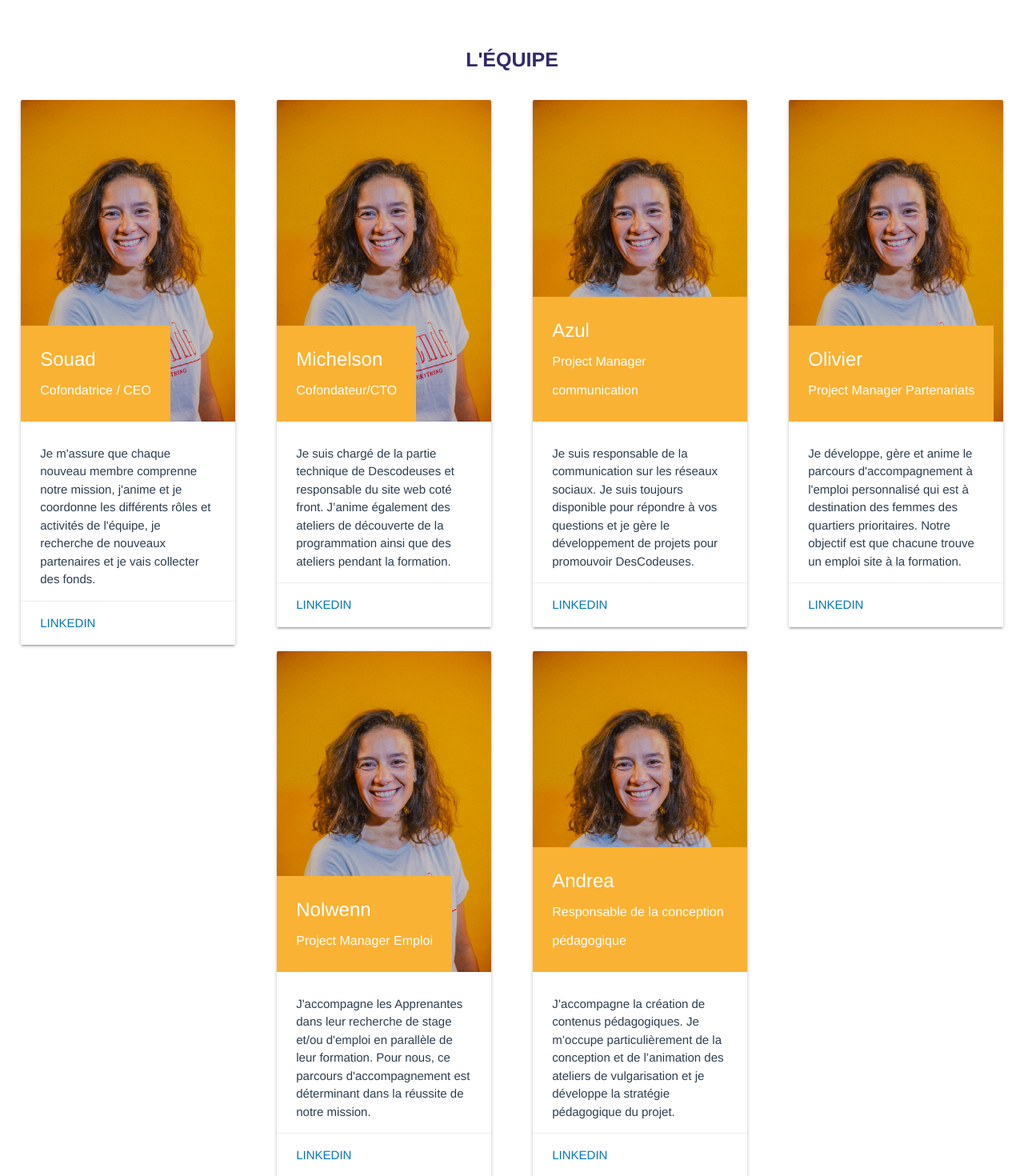
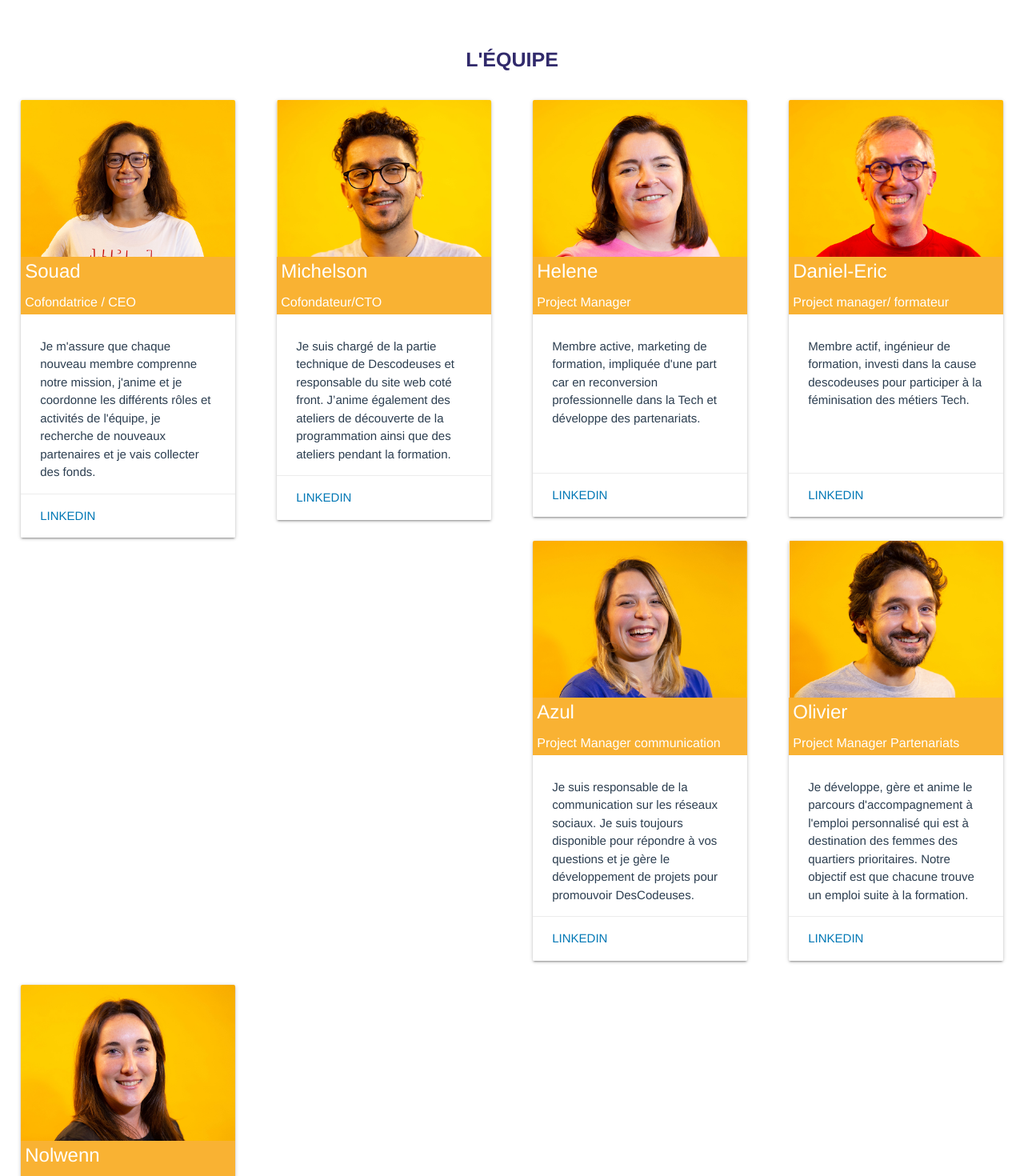
Before and after one commit to descodeuses/site, a Vue app: page /association in a window 1280 px wide. Shown: the part 2180-3650 px from the top of the page at 80% size. Built offline with nearby package versions, Linux system fonts and the light colour scheme; no server answers.

Commit message:
Update association.vue

```diff
--- a/src/pages/association.vue
+++ b/src/pages/association.vue
@@ -5,7 +5,7 @@ export default {
 </script>
 
 <template>
-    <div>
+    <div id="page-aboutus">
         <router-view/>
         <div class="row">
             <header>
@@ -22,15 +22,15 @@ export default {
             </div>
         </div>
         <div class="row">
-            <div class="col m5 card offset-m1">
+            <div class="col m5 card offset-m1 s12">
                 <h2>Notre vision</h2>
                 <p class="content">Les femmes, quelque soit leur millieu d'origine, sont présentes dans les métiers qui conçoivent le monde numérique actuel et celui de demain.</p>
             </div>
-            <div class="col m5 card">
+            <div class="col m5 card s12">
                 <h2>Notre Mission</h2>
                 <p class="content">Informer, sensibiliser, développer le pouvoir d'agir des femmes des quartiers prioritaires en les outillant, en les formant, en les accompagnant vers les métiers valorisés du numérique.</p>
             </div>
-            <div class="col m6 card offset-m3">
+            <div class="col m6 card offset-m3 s12">
                 <h2>Notre methode</h2>
                 <p class="content">Empowerment et apprentissage collectif.</p>
             </div>
@@ -62,11 +62,8 @@ export default {
                     <li>Accès à des ateliers d'empowerment, de coaching, à des conférences avec des professionnels.</li>
                 </ol>
             </div>
-            <div class="col m6">
+            <div class="col m6 reunion">
                 <img src="@/assets/images/equipe/descodeuses-reunion.jpg" alt="">
-            </div>
-            <div class="col m4 offset-m1 left-align">
-
             </div>
         </div>
         <h2 class="heading">L'équipe</h2>
@@ -74,7 +71,7 @@ export default {
             <div class="col s12 m3">
                 <div class="card left-align">
                     <div class="card-image">
-                        <img src="@/assets/images/equipe/souad-boutegrabet-descodeuses.jpg">
+                        <img src="@/assets/images/equipe/souad.jpg">
                         <p class="card-title">Souad <br>
                         <span>Cofondatrice / CEO</span>
                         </p>
@@ -91,7 +88,7 @@ export default {
             <div class="col s12 m3">
                 <div class="card left-align">
                     <div class="card-image">
-                        <img src="@/assets/images/equipe/souad-boutegrabet-descodeuses.jpg">
+                        <img src="@/assets/images/equipe/michelson.jpg">
                         <p class="card-title">Michelson <br>
                         <span>Cofondateur/CTO</span>
                         </p>
@@ -107,7 +104,37 @@ export default {
             <div class="col s12 m3">
                 <div class="card left-align">
                     <div class="card-image">
-                        <img src="@/assets/images/equipe/souad-boutegrabet-descodeuses.jpg">
+                        <img src="@/assets/images/equipe/helene.jpg">
+                        <p class="card-title">Helene <br>
+                        <span>Project Manager</span></p>
+                    </div>
+                    <div class="card-content">
+                        <p>Membre active, marketing de formation, impliquée d'une part car en reconversion professionnelle dans la Tech et développe des partenariats.</p>
+                    </div>
+                    <div class="card-action">
+                        <a href="https://www.linkedin.com/in/helenecouderc/" target="_blank">linkedin</a>
+                    </div>
+                </div>
+            </div>
+            <div class="col s12 m3">
+                <div class="card left-align">
+                    <div class="card-image">
+                        <img src="@/assets/images/equipe/daniel-eric.jpg">
+                        <p class="card-title">Daniel-Eric<br>
+                        <span>Project manager/ formateur</span></p>
+                    </div>
+                    <div class="card-content">
+                        <p>Membre actif, ingénieur de formation, investi dans la cause descodeuses pour participer à la féminisation des métiers Tech.</p>
+                    </div>
+                    <div class="card-action">
+                        <a href="https://www.linkedin.com/in/daniel3ric/" target="_blank">linkedin</a>
+                    </div>
+                </div>
+            </div>
+            <div class="col s12 m3">
+                <div class="card left-align">
+                    <div class="card-image">
+                        <img src="@/assets/images/equipe/azul.jpg">
                         <p class="card-title">Azul <br>
                         <span>Project Manager communication</span></p>
                     </div>
@@ -122,12 +149,12 @@ export default {
             <div class="col s12 m3">
                 <div class="card left-align">
                     <div class="card-image">
-                        <img src="@/assets/images/equipe/souad-boutegrabet-descodeuses.jpg">
+                        <img src="@/assets/images/equipe/olivier.jpg">
                         <p class="card-title">Olivier <br>
                         <span>Project Manager Partenariats</span></p>
                     </div>
                     <div class="card-content">
-                        <p>Je développe, gère et anime le parcours d'accompagnement à l'emploi personnalisé qui est à destination des femmes des quartiers prioritaires. Notre objectif est que chacune trouve un emploi site à la formation.</p>
+                        <p>Je développe, gère et anime le parcours d'accompagnement à l'emploi personnalisé qui est à destination des femmes des quartiers prioritaires. Notre objectif est que chacune trouve un emploi suite à la formation.</p>
                     </div>
                     <div class="card-action">
                         <a href="https://www.linkedin.com/in/olivier-acampora-878793ba" target="_blank">linkedin</a>
@@ -137,7 +164,7 @@ export default {
             <div class="col s12 m3">
                 <div class="card left-align">
                     <div class="card-image">
-                        <img src="@/assets/images/equipe/souad-boutegrabet-descodeuses.jpg">
+                        <img src="@/assets/images/equipe/nolwenn.jpg">
                         <p class="card-title">Nolwenn <br>
                         <span>Project Manager Emploi</span></p>
                     </div>
@@ -146,21 +173,6 @@ export default {
                     </div>
                     <div class="card-action">
                         <a href="https://www.linkedin.com/in/nolwenn-cariou-b9501256" target="_blank">linkedin</a>
-                    </div>
-                </div>
-            </div>
-            <div class="col s12 m3">
-                <div class="card left-align">
-                    <div class="card-image">
-                        <img src="@/assets/images/equipe/souad-boutegrabet-descodeuses.jpg">
-                        <p class="card-title">Andrea<br>
-                        <span>Responsable de la conception pédagogique</span></p>
-                    </div>
-                    <div class="card-content">
-                        <p>J’accompagne la création de contenus pédagogiques. Je m’occupe particulièrement de la conception et de l’animation des ateliers de vulgarisation et je développe la stratégie pédagogique du projet.</p>
-                    </div>
-                    <div class="card-action">
-                        <a href="https://www.linkedin.com/in/andrea-milligan-7381a56a/" target="_blank">linkedin</a>
                     </div>
                 </div>
             </div>
@@ -201,7 +213,8 @@ ul li, ol li {
 .card-title {
     background: #f9b233;
     margin: 0 auto;
-
+    width: 100%;
+    padding: 0 5px !important
 }
 .card-title span {
 font-size: 16px
@@ -214,7 +227,7 @@ font-size: 16px
 }
 .card-content {
     padding-bottom: 1em;
-    min-height: 149px;
+    min-height: 193px;
 }
 .content {
     padding: 16px;
@@ -229,4 +242,21 @@ font-size: 16px
     list-style: disc
 }
 
+.reunion img {
+    width: 100%
+}
+
+@media only screen and (max-width: 600px) {
+    header {
+        background-position: center;
+        padding: 0px 0;
+    }
+    h2 {
+        font-size: 100%
+    }
+    #page-aboutus {
+        font-size: 100%
+    }
+}
+
 </style>
```
